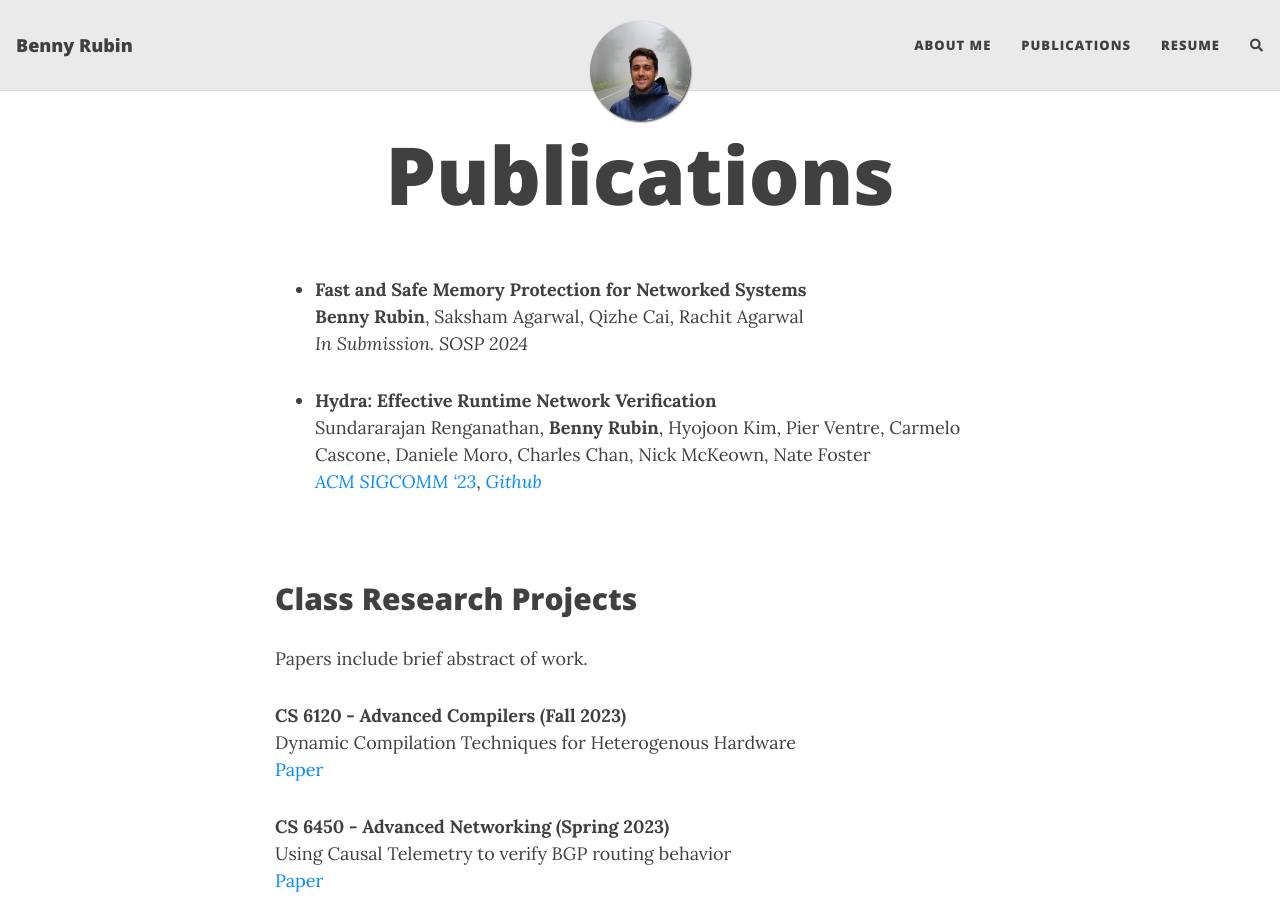
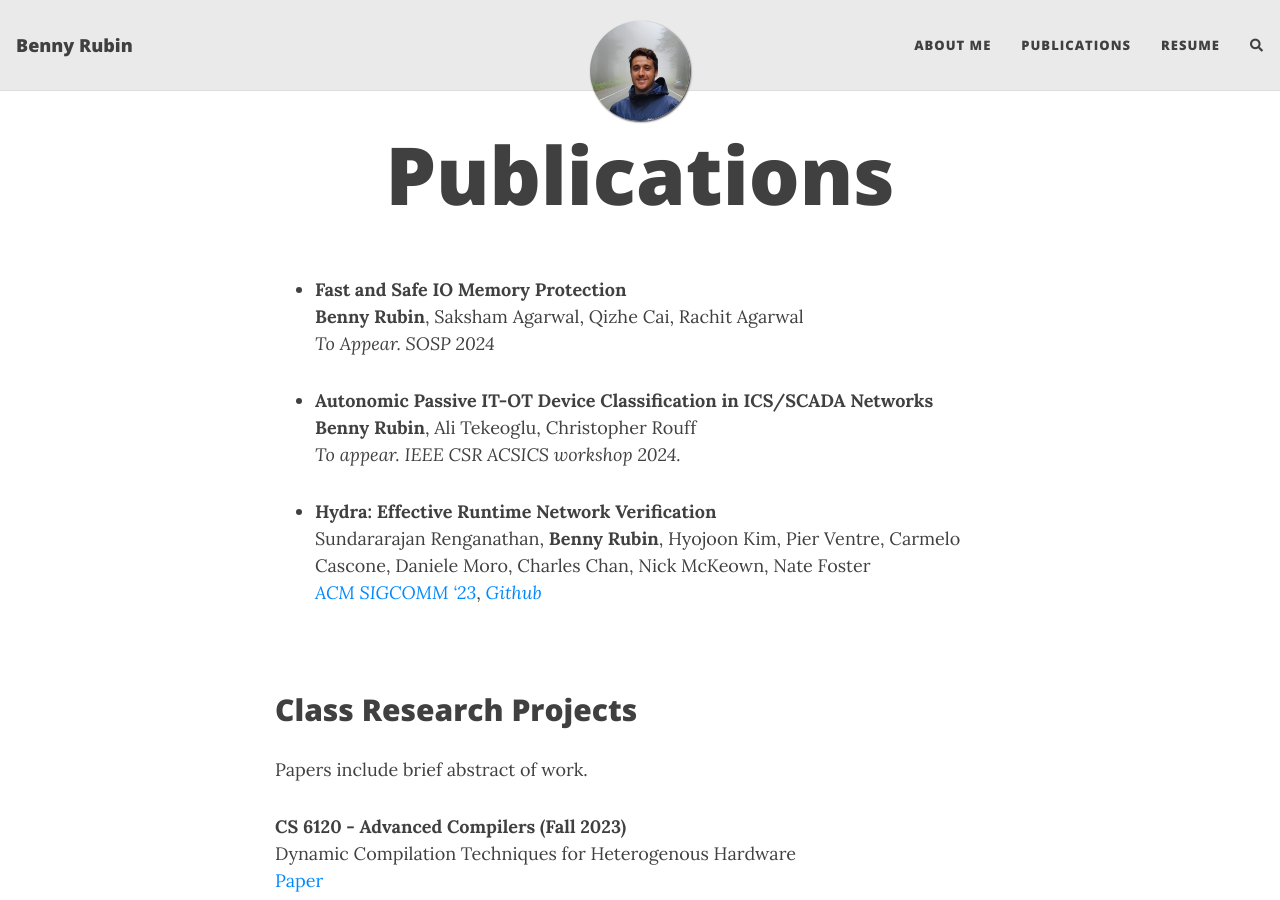
Before and after one commit to bennyrubin/bennyrubin.github.io, a Jekyll site: the page built from publications.md, in a window 1280 px wide and 900 px high. Built offline with Jekyll 4.4.1, drawn with Linux system fonts in a browser that asks for light colours; nearby versions of some CDN libraries; comment, search, counter and statistics services are not loaded.

```diff
--- a/index.html
+++ b/index.html
@@ -47,6 +47,9 @@ learning experience for students interested in concurrent programming. <br>
 <b>Updates:</b><br><br>
 
 <ul>
+    <li><i>August 2024:</i> <b>Fast & Safe IO Memory Protection</b> Accepted to SOSP '24
+    </li><br>
+
     <li><i>January 2024:</i> Won a 2024 CRA Outstanding Undergraduate Researcher Award Honorable Mention
     </li><br>
 
--- a/publications.md
+++ b/publications.md
@@ -3,9 +3,13 @@ layout: page
 title: Publications
 ---
 
-- **Fast and Safe Memory Protection for Networked Systems**
+- **Fast and Safe IO Memory Protection**
   **Benny Rubin**, Saksham Agarwal, Qizhe Cai, Rachit Agarwal<br>
-  *In Submission. SOSP 2024*
+  *To Appear. SOSP 2024*
+
+- **Autonomic Passive IT-OT Device Classification in ICS/SCADA Networks**
+  **Benny Rubin**, Ali Tekeoglu, Christopher Rouff<br>
+  *To appear. IEEE CSR ACSICS workshop 2024.*
 
 - **Hydra: Effective Runtime Network Verification**
   Sundararajan Renganathan, **Benny Rubin**, Hyojoon Kim, Pier Ventre, Carmelo Cascone, Daniele Moro, Charles Chan, Nick McKeown, Nate Foster<br>
```
Also changed, not shown: other parts of index.html (+1 -1 lines).
